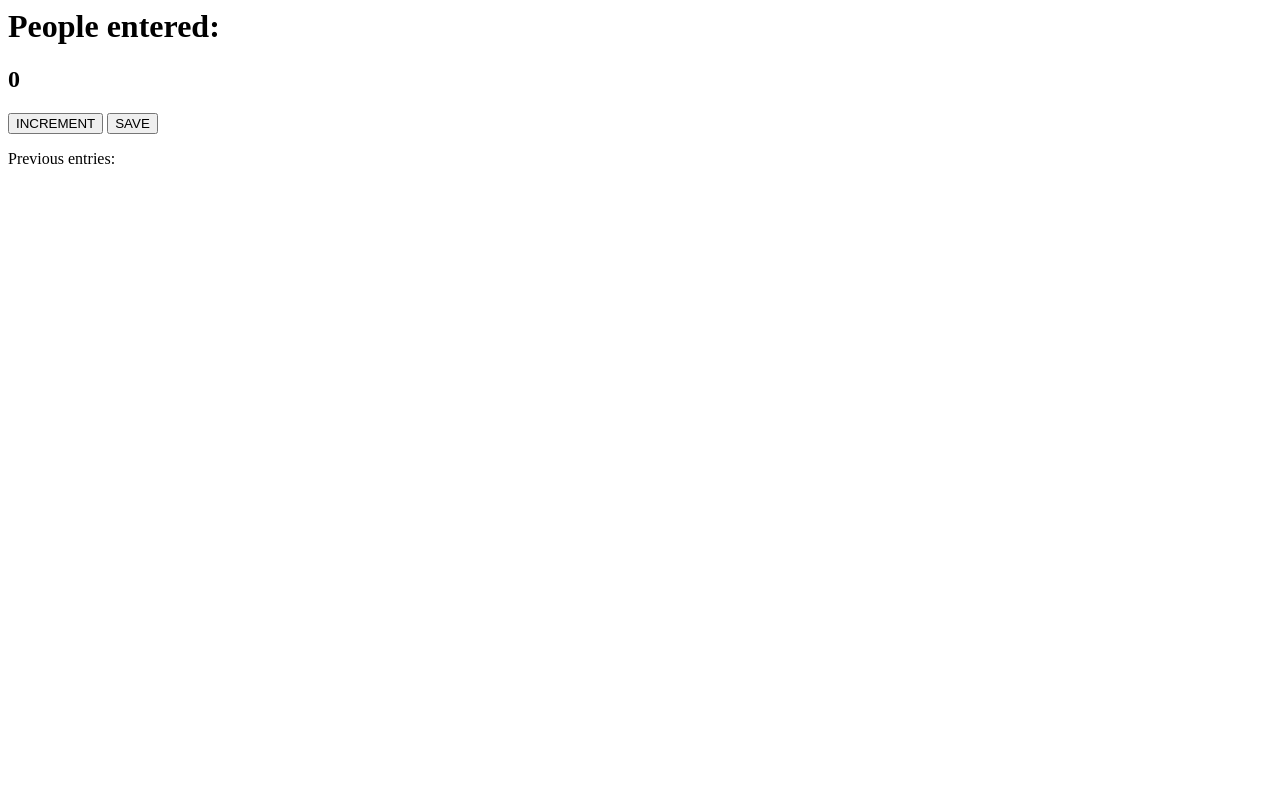
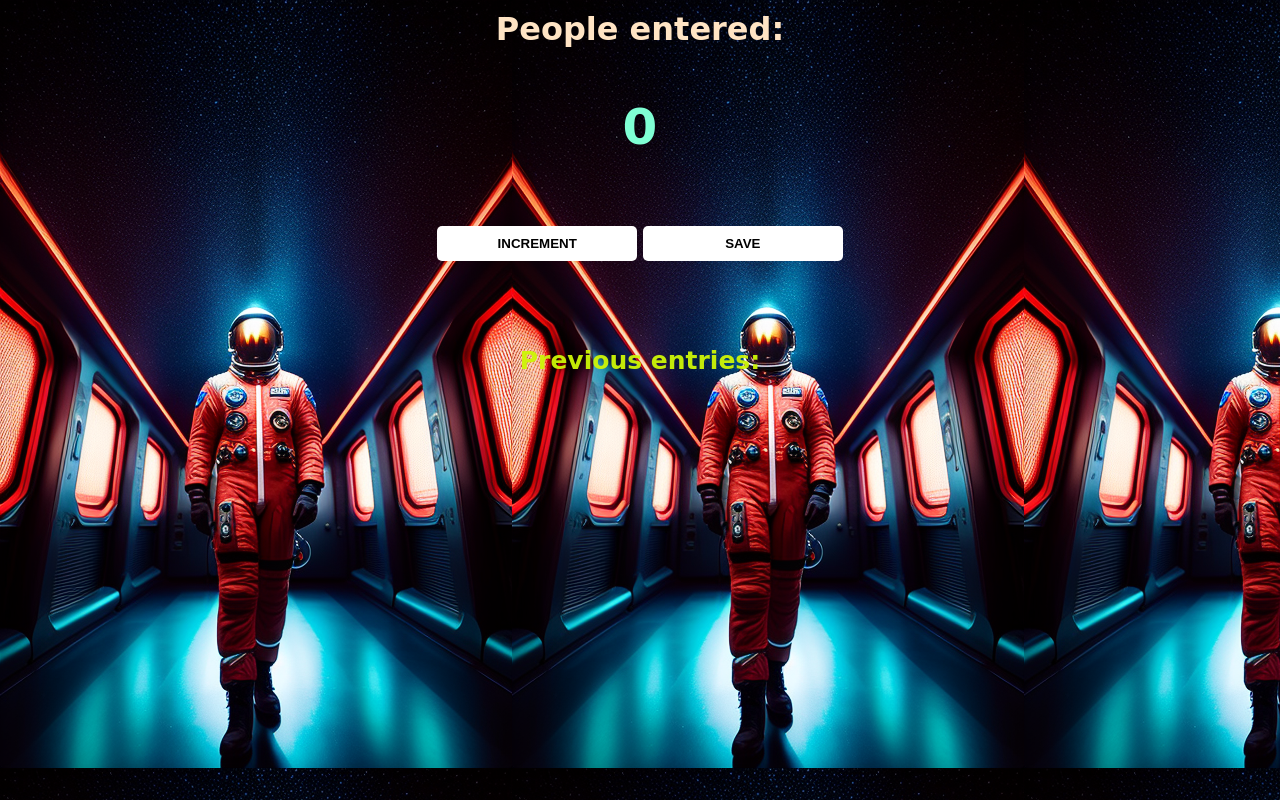
Before and after one commit to AdityaMisra01/Passenger-counter, a website built with Vite: page index.html in a window 1280 px wide. Built offline with nearby package versions, Linux system fonts and the light colour scheme.

Commit message:
Update index.css

```diff
--- a/index.css
+++ b/index.css
@@ -1,30 +1,59 @@
-<!-- This is an HTML document that creates a web page with a header, body, and script. -->
+/* Set the background image to computer.png and adjust its size to cover the entire body */
+body {
+    background-image: url("computer.png");
+    background-size: auto;
+    /* background-repeat: no-repeat, repeat; */
+    font-family:cursive;
+    font-weight: bold;
+    text-align: center;
 
-<!-- The head section contains links to external stylesheets and other metadata. -->
-<html>
-    <head>
-        <!-- This link points to a stylesheet that normalizes the default styles across different browsers. -->
-        <link rel="stylesheet" href="https://cdnjs.cloudflare.com/ajax/libs/normalize/8.0.1/normalize.css">
-        <!-- This link points to a custom stylesheet that defines styles for the page. -->
-        <link rel="stylesheet" href="index.css">
+}
 
-    </head>
-    <body>
-        <!-- The body section contains the content of the web page. -->
-        <h1>People entered:</h1>
-        <!-- This heading displays the current count of people entered. -->
-        <h2 id="count-el">0</h2>
-        <div>
-            <!-- This button increments the count of people entered when clicked. -->
-            <button id="increment-btn" onclick="increment()">INCREMENT</button>
-            <!-- This button saves the current count of people entered when clicked. -->
-            <button id="save-btn" onclick="save()">SAVE</button>
-        </div>
-        <div>
-            <!-- This paragraph displays the previous entries of people entered. -->
-            <p id="save-el">Previous entries: </p>
-        </div>
-        <!-- This script tag links to a JavaScript file that defines the behavior of the web page. -->
-        <script src="index.js"></script>
-    </body>
-</html>
+/* Style for the main heading */
+h1 {
+    margin-top: 10px;
+    margin-bottom: 10px;
+    color: bisque;
+}
+
+/* Style for the subheading */
+h2 {
+    font-optical-sizing: 50px;
+    font-size: 50px;
+    margin-top: 50px;
+    margin-bottom: 70px;
+    color: aquamarine;
+}
+
+/* Style for the paragraph text */
+p{
+    margin-top: 80px;
+    font-optical-sizing: 50px;
+    font-size: 25px;
+    margin-bottom: 20px;
+    color: rgba(205, 245, 6, 0.948);
+
+}
+
+/* Style for the button */
+button {
+    border: none;
+    border-radius: 5%;
+    padding-top: 10px;
+    padding-bottom: 10px;
+    color: rgb(0, 0, 0);
+    font-weight: bold;
+    width: 200px;
+    margin-bottom: 5px;
+    border-radius: 5px;
+}
+
+/* Style for the increment button */
+#increment-btn {
+    background: rgb(255, 255, 255);
+}
+
+/* Style for the save button */
+#save-btn {
+    background: rgb(255, 255, 255);
+}
```
